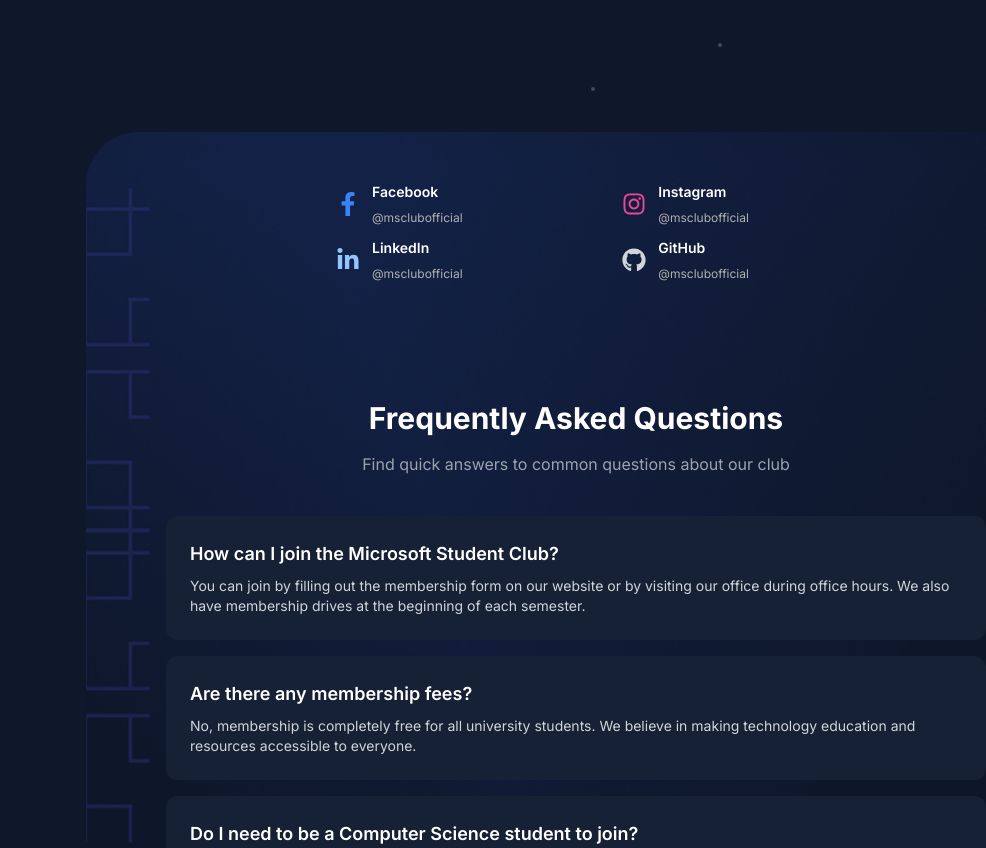
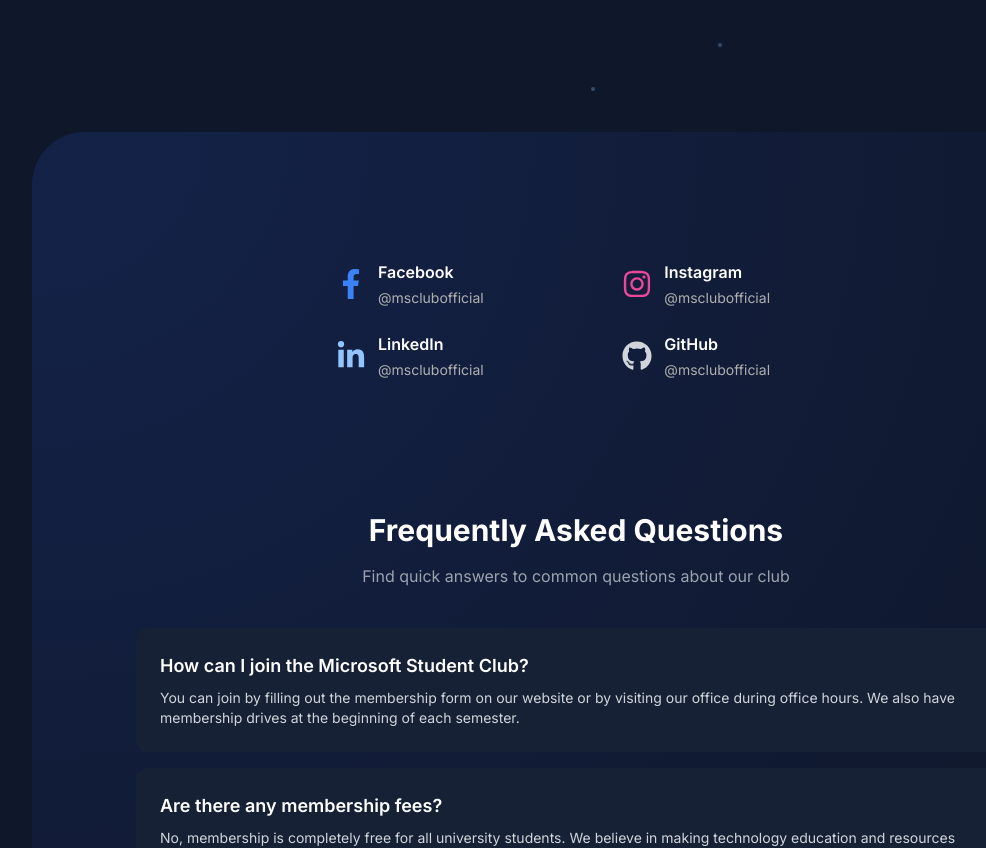
Before and after one commit to ms-club-sliit/msclubwebsite-v3, a Next.js app: page /contact in a window 1280 px wide. Shown: the part 780-1628 px from the top of the page, without its empty margins (64-1050 px from the left). Built offline with nearby package versions, Linux system fonts and the light colour scheme.

Commit message:
merge main to aboutus

```diff
--- a/src/app/contact/page.js
+++ b/src/app/contact/page.js
@@ -7,6 +7,7 @@
   FaLinkedinIn,
   FaGithub,
 } from "react-icons/fa";
+import BackgroundContainer from "@/components/BackgroundContainer";
 
 export default function ContactPage() {
   return (
@@ -22,68 +23,76 @@
         button2Link=""
       />
     <div className="min-h-screen bg-[#0f172a] overflow-x-hidden flex justify-center px-4 py-10">
-      <div
-        className="relative rounded-[53px] bg-center bg-cover bg-no-repeat w-full max-w-[980px] min-h-[732px] px-6 md:px-10"
-        style={{
-          backgroundImage: 'url("/assets/contactBgImage.png")',
-          backgroundSize: 'cover',
-          backgroundPosition: 'center',
-
-        }}
-      >
+        <BackgroundContainer>
           {/* Social Icons Section */}
           <div className="pt-11 flex flex-wrap justify-between w-full max-w-[480px] mx-auto z-10 gap-4 md:gap-0">
             {/* Facebook */}
-          <div className="flex items-center gap-3 w-[45%] sm:w-[193.65px] h-[56px]">
-            <FaFacebookF className="text-blue-500 text-2xl" />
+            <a className="flex items-center gap-3 w-[45%] sm:w-[193.65px] h-[56px] mb-4"
+                href="https://www.facebook.com/msclubsliit"
+                target="_blank"
+                rel="noopener noreferrer"
+            >
+              <FaFacebookF className="text-blue-500 text-3xl" />
               <div>
-              <div className="text-white font-semibold text-sm leading-7">
+                <div className="text-white font-semibold text-base leading-7">
                   Facebook
                 </div>
-              <div className="text-[#B0B0B0] text-xs leading-6 font-normal">
+                <div className="text-[#B0B0B0] text-sm leading-6 font-normal">
                   @msclubofficial
                 </div>
               </div>
-          </div>
+            </a>
 
             {/* Instagram */}
-          <div className="flex items-center gap-3 w-[45%] sm:w-[193.65px] h-[56px]">
-            <FaInstagram className="text-pink-500 text-2xl" />
+            <a className="flex items-center gap-3 w-[45%] sm:w-[193.65px] h-[56px] mb-4"
+                href="https://www.instagram.com/msclub.sliit"
+                target="_blank"
+                rel="noopener noreferrer"
+            >
+              <FaInstagram className="text-pink-500 text-3xl" />
               <div>
-              <div className="text-white font-semibold text-sm leading-7">
+                <div className="text-white font-semibold text-base leading-7">
                   Instagram
                 </div>
-              <div className="text-[#B0B0B0] text-xs leading-6 font-normal">
+                <div className="text-[#B0B0B0] text-sm leading-6 font-normal">
                   @msclubofficial
                 </div>
               </div>
-          </div>
+            </a>
 
             {/* LinkedIn */}
-          <div className="flex items-center gap-3 w-[45%] sm:w-[193.65px] h-[56px]">
-            <FaLinkedinIn className="text-blue-300 text-2xl" />
+            <a className="flex items-center gap-3 w-[45%] sm:w-[193.65px] h-[56px] mb-4"
+                href="https://www.linkedin.com/company/msclubsliit"
+                target="_blank"
+                rel="noopener noreferrer"
+            >
+              <FaLinkedinIn className="text-blue-300 text-3xl" />
               <div>
-              <div className="text-white font-semibold text-sm leading-7">
+                <div className="text-white font-semibold text-base leading-7">
                   LinkedIn
                 </div>
-              <div className="text-[#B0B0B0] text-xs leading-6 font-normal">
+                <div className="text-[#B0B0B0] text-sm leading-6 font-normal">
                   @msclubofficial
                 </div>
               </div>
-          </div>
+            </a>
 
             {/* GitHub */}
-          <div className="flex items-center gap-3 w-[45%] sm:w-[193.65px] h-[56px]">
-            <FaGithub className="text-gray-300 text-2xl" />
+            <a className="flex items-center gap-3 w-[45%] sm:w-[193.65px] h-[56px] mb-4"
+                href="https://github.com/ms-club-sliit"
+                target="_blank"
+                rel="noopener noreferrer"
+            >
+              <FaGithub className="text-gray-300 text-3xl" />
               <div>
-              <div className="text-white font-semibold text-sm leading-7">
+                <div className="text-white font-semibold text-base leading-7">
                   GitHub
                 </div>
-              <div className="text-[#B0B0B0] text-xs leading-6 font-normal">
+                <div className="text-[#B0B0B0] text-sm leading-6 font-normal">
                   @msclubofficial
                 </div>
               </div>
-          </div>
+            </a>
           </div>
 
           {/* FAQ Title */}
@@ -131,7 +140,7 @@
               </p>
             </div>
           </div>
-      </div>
+        </BackgroundContainer>
       </div>
     <Footer/>
     </>
```
Lines whose indentation alone changed are shown as unchanged.
